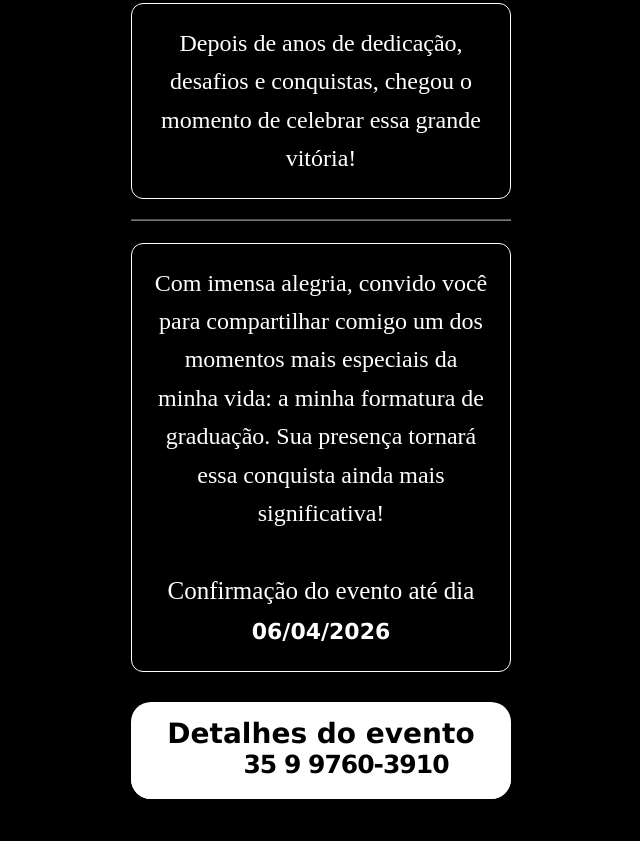
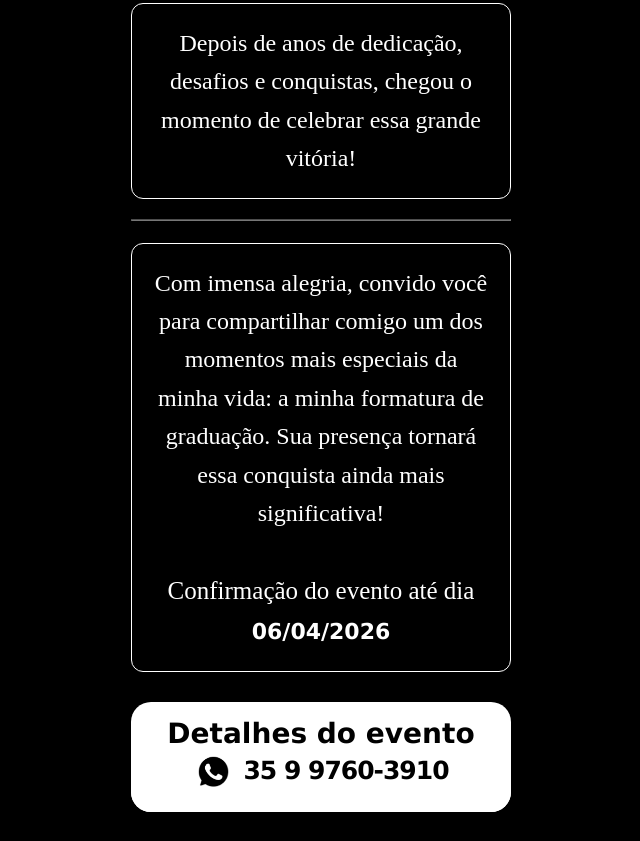
Before and after one commit to MateusMiguel-Dev/Formatura, a plain HTML site: page index.html in a window 1280 px wide. Shown: the part 744-1585 px from the top of the page, without its empty margins (319-959 px from the left). Drawn offline with Linux system fonts and the light colour scheme; a web font is replaced by a local one.

Commit message:
Update index.html

```diff
--- a/index.html
+++ b/index.html
@@ -74,7 +74,7 @@
       <section class="details">
         <h2>Detalhes do evento</h2>
         <div class="contact">
-          <img src="img/whatsapp.png" alt="" />
+          <img src="whatsapp.png" alt="" />
           <p>35 9 9760-3910</p>
         </div>
       </section>
```
